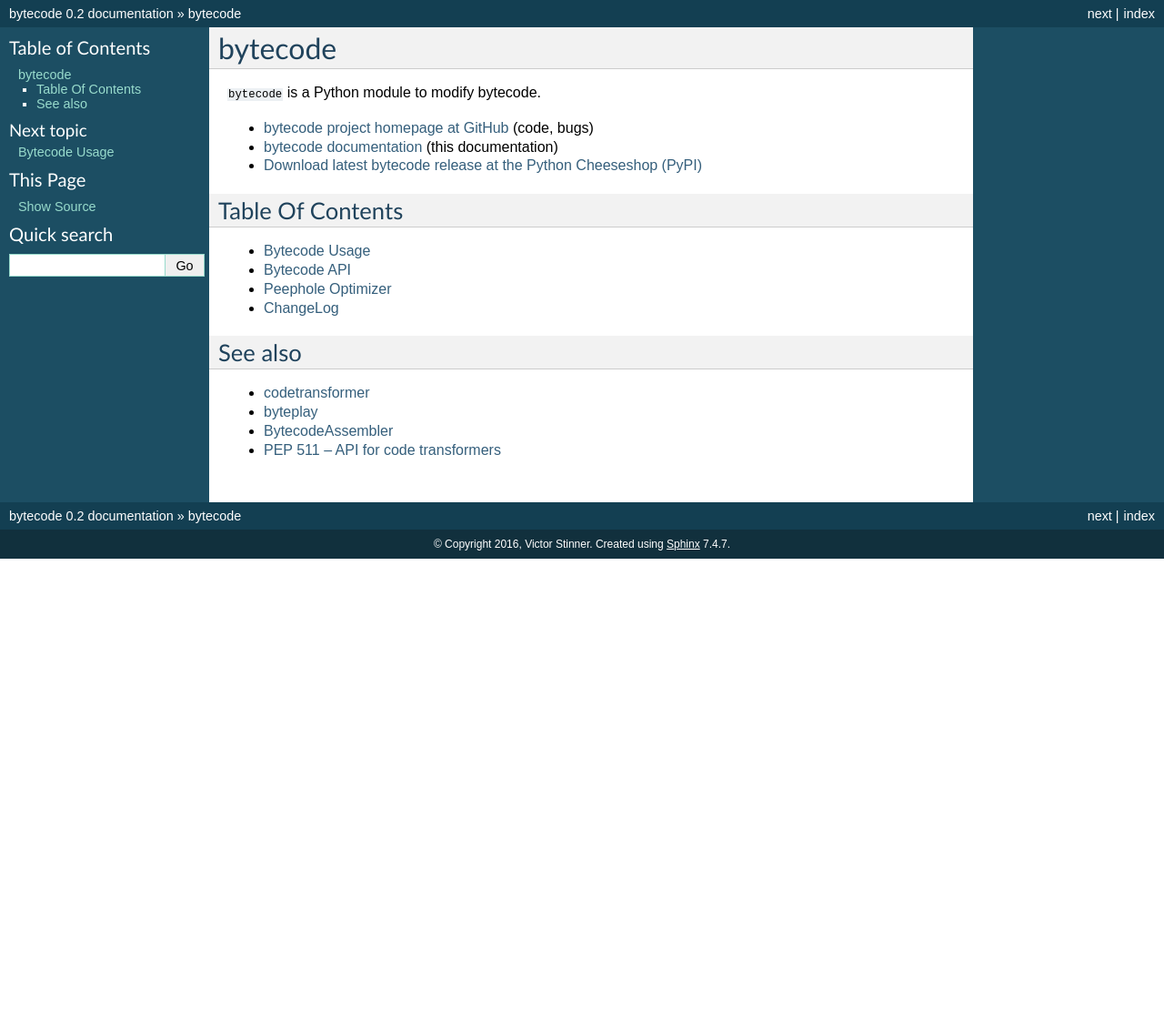
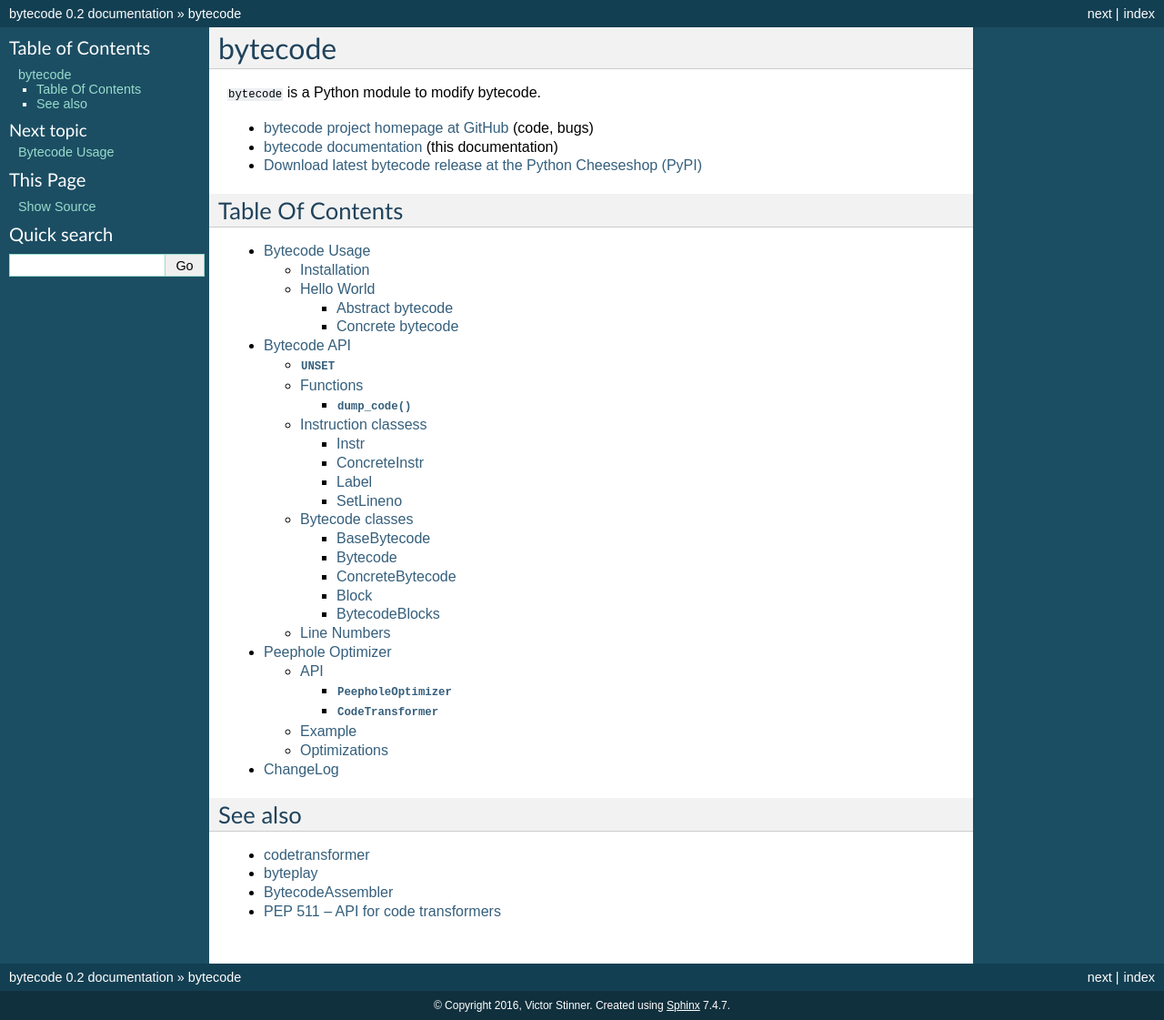
Before and after one commit to MatthieuDartiailh/bytecode, a Sphinx documentation site: the page built from doc/index.rst, in a window 1280 px wide. Shown: the whole page at 91% size. Built offline with Sphinx 7.4.7, drawn with Linux system fonts in a browser that asks for light colours; before the commit the page ends 900 px from its top, so only the background shows below that.

Commit message:
doc: change TOC depth from 1 to 3

```diff
--- a/doc/api.rst
+++ b/doc/api.rst
@@ -34,8 +34,8 @@ Functions
    This function is written for debug purpose.
 
 
-Instructions
-============
+Instruction classess
+====================
 
 Instr
 -----
--- a/doc/index.rst
+++ b/doc/index.rst
@@ -16,7 +16,7 @@ Table Of Contents
 =================
 
 .. toctree::
-   :maxdepth: 1
+   :maxdepth: 3
 
    usage
    api
```
